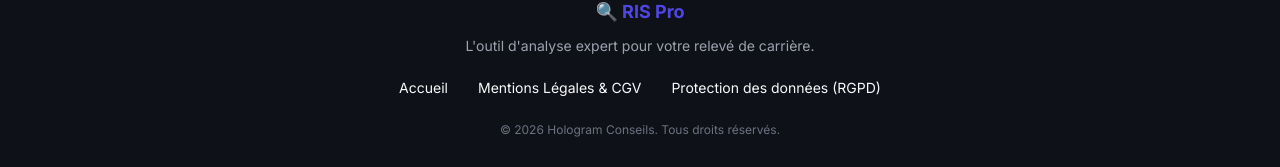
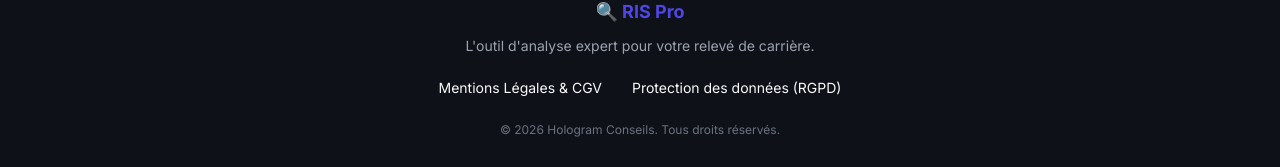
Before and after one commit to hologramconseils/ris-pro, a React (Vite) app in the folder frontend/: page /admin in a window 1280 px wide. Shown: the part 683-850 px from the top of the page. Built offline with nearby package versions, Linux system fonts and the light colour scheme; no server answers.

Commit message:
style: remove Accueil link from footer

```diff
--- a/frontend/src/components/Footer.jsx
+++ b/frontend/src/components/Footer.jsx
@@ -24,7 +24,6 @@ export default function Footer() {
           marginBottom: 20,
           flexWrap: 'wrap'
         }}>
-          <Link to="/" style={{ color: 'var(--text)', textDecoration: 'none', fontSize: 14 }}>Accueil</Link>
           <Link to="/legal" style={{ color: 'var(--text)', textDecoration: 'none', fontSize: 14 }}>Mentions Légales & CGV</Link>
           <Link to="/privacy" style={{ color: 'var(--text)', textDecoration: 'none', fontSize: 14 }}>Protection des données (RGPD)</Link>
         </div>
```
